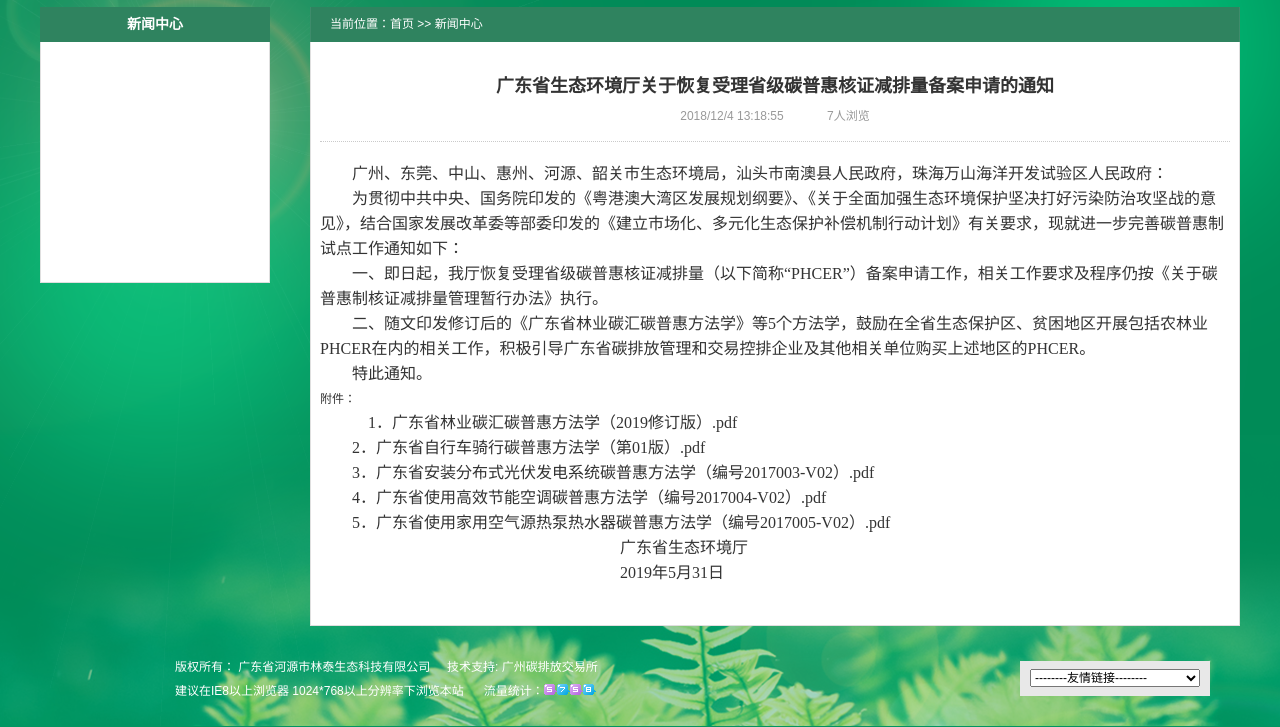
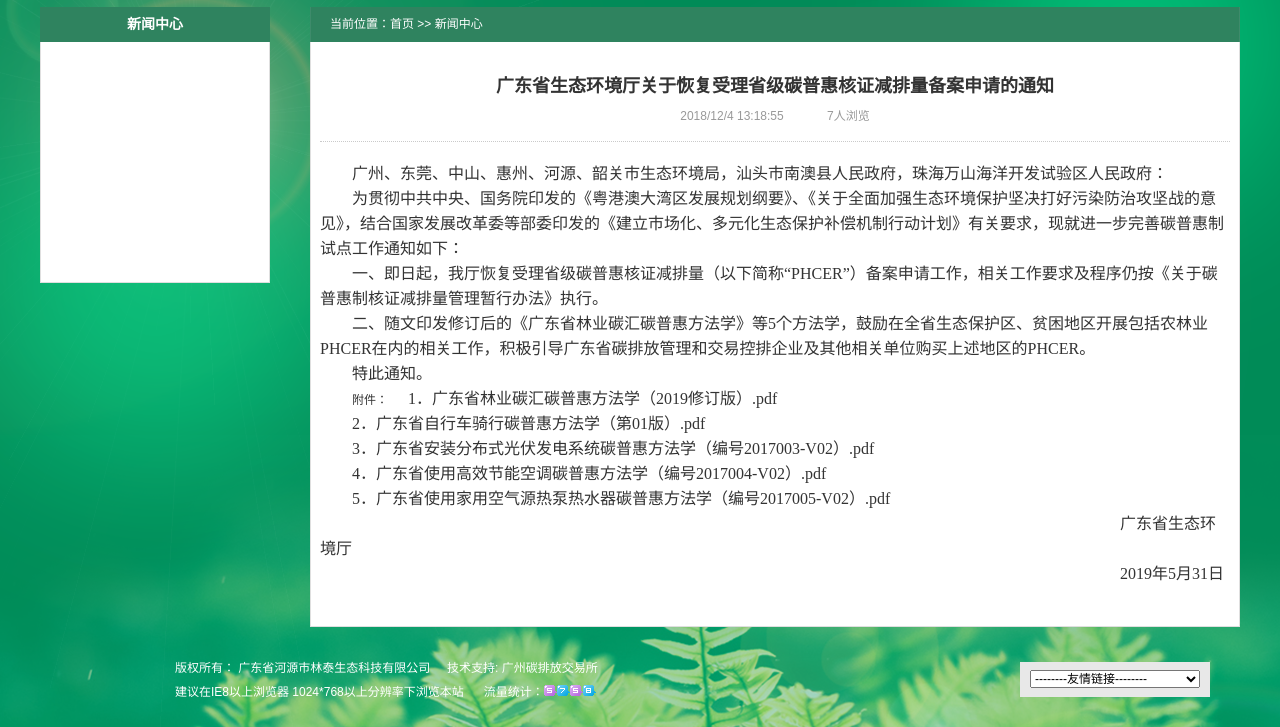
Before and after one commit to LinTaiEcoTech/LinTai, a plain HTML site: page news/news1.html in a window 1280 px wide. Shown: the part 138-865 px from the top of the page. Drawn offline with Linux system fonts and the light colour scheme.

Commit message:
Update news1.html

```diff
--- a/news/news1.html
+++ b/news/news1.html
@@ -107,8 +107,7 @@
 							<li class="cur" id="cur">
 								<ul style="display: block;"></ul>
 							</li>
-							<li class="" id="">
-								<ul></ul>
+							<li class="" id="">								<ul></ul>
 							</li>
 						</ul>
 					</div>
@@ -135,7 +134,7 @@
 							</p><p style="text-indent: 32px;"><span style="background: rgb(255, 255, 255); color: rgb(51, 51, 51); font-family: 宋体; font-size: 16px;">
 								特此通知。
 							</p>
-							附件：<p style="text-indent: 32px;"><span style="background: rgb(255, 255, 255); color: rgb(51, 51, 51); font-family: 宋体; font-size: 16px;">
+							<p style="text-indent: 32px;">附件：<span style="background: rgb(255, 255, 255); color: rgb(51, 51, 51); font-family: 宋体; font-size: 16px;">
 								　1．广东省林业碳汇碳普惠方法学（2019修订版）.pdf
 							</p><p style="text-indent: 32px;"><span style="background: rgb(255, 255, 255); color: rgb(51, 51, 51); font-family: 宋体; font-size: 16px;">
 								  2．广东省自行车骑行碳普惠方法学（第01版）.pdf
@@ -147,10 +146,10 @@
 							</p>
 							<p style="text-indent: 32px;"><span style="background: rgb(255, 255, 255); color: rgb(51, 51, 51); font-family: 宋体; font-size: 16px;">
 								 5．广东省使用家用空气源热泵热水器碳普惠方法学（编号2017005-V02）.pdf
-							</p><p style="text-indent: 300px;"><span style="background: rgb(255, 255, 255); color: rgb(51, 51, 51); font-family: 宋体; font-size: 16px;">
+							</p><p style="text-indent: 800px;"><span style="background: rgb(255, 255, 255); color: rgb(51, 51, 51); font-family: 宋体; font-size: 16px;">
 								广东省生态环境厅
 							</p>
-							<p style="text-indent: 300px;"><span style="background: rgb(255, 255, 255); color: rgb(51, 51, 51); font-family: 宋体; font-size: 16px;">
+							<p style="text-indent: 800px;"><span style="background: rgb(255, 255, 255); color: rgb(51, 51, 51); font-family: 宋体; font-size: 16px;">
 								2019年5月31日
 							</p><p style="text-indent: 32px;"><span style="background: rgb(255, 255, 255); color: rgb(51, 51, 51); font-family: 宋体; font-size: 16px;">
 
```
